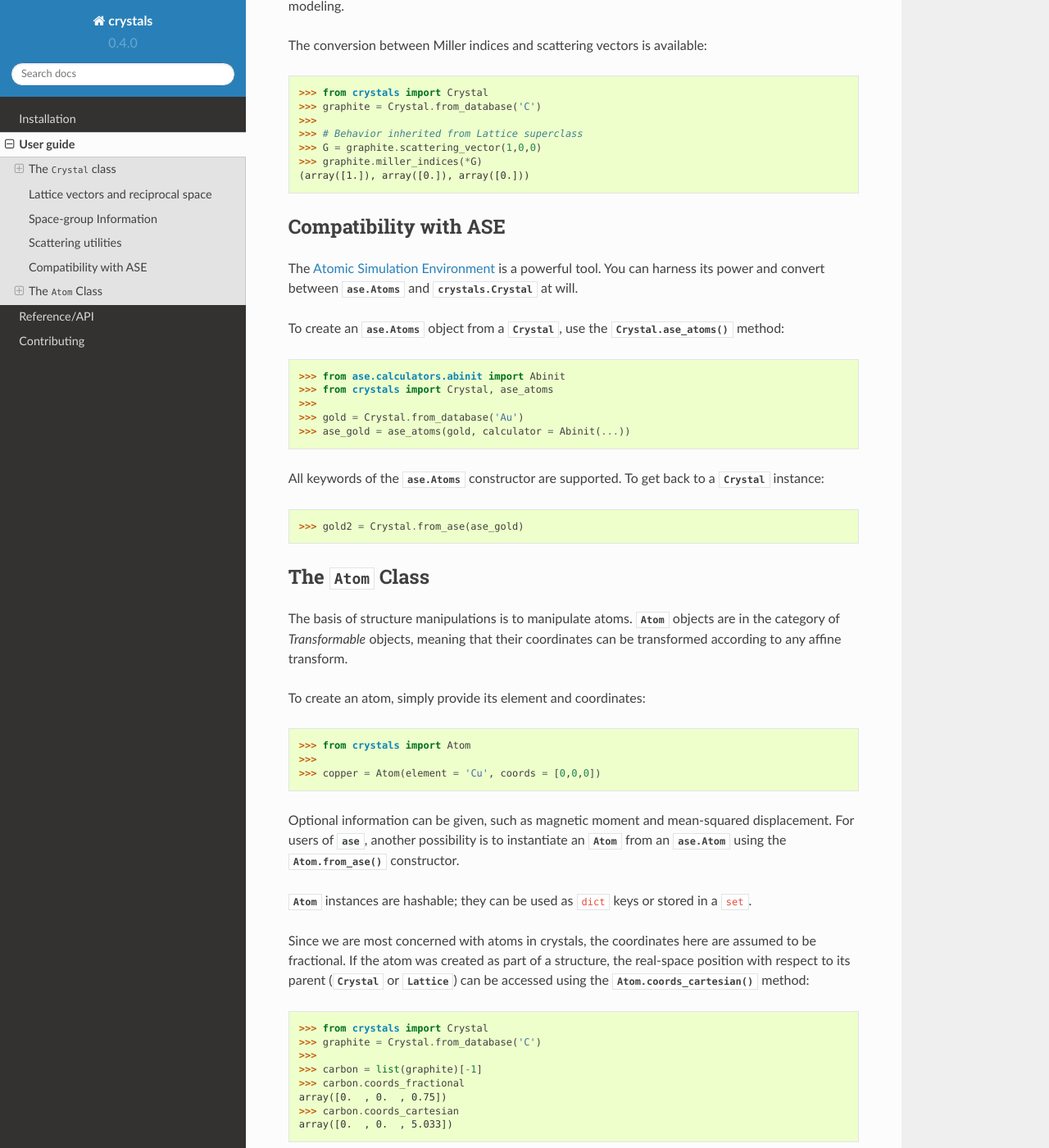
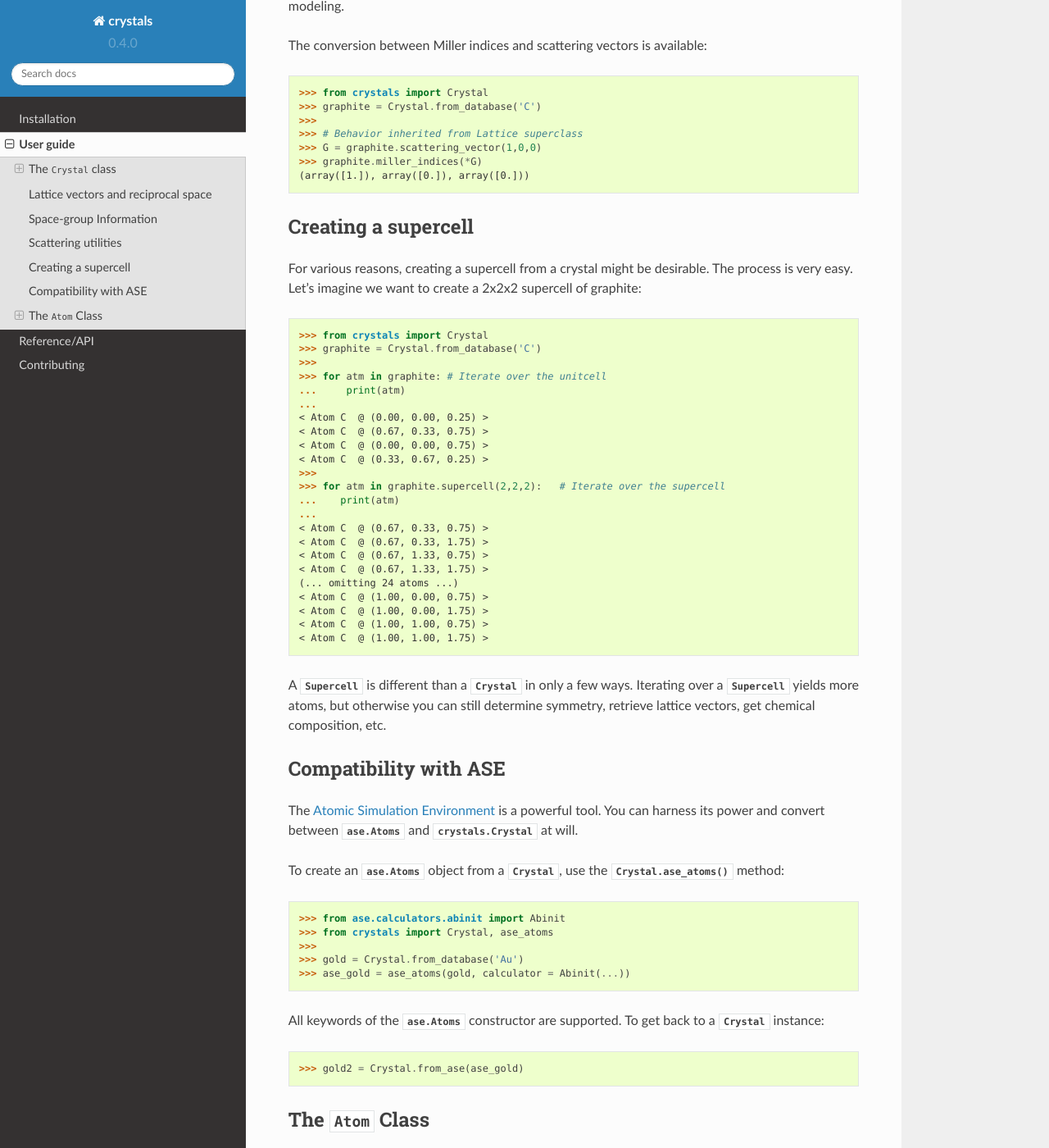
Before and after one commit to LaurentRDC/crystals, a Sphinx documentation site: the page built from docs/guide.rst, in a window 1280 px wide and 1400 px high, scrolled down 5887 px. Shown: the whole window at 82% size. Built offline with Sphinx 7.4.7 and the Read the Docs theme 2.0.0, drawn with Linux system fonts in a browser that asks for light colours.

Commit message:
Supercell documentation

```diff
--- a/docs/guide.rst
+++ b/docs/guide.rst
@@ -276,6 +276,38 @@ The conversion between Miller indices and scattering vectors is available::
     >>> graphite.miller_indices(*G)
     (array([1.]), array([0.]), array([0.]))
 
+Creating a supercell
+====================
+For various reasons, creating a supercell from a crystal might be desirable. The process is very easy.
+Let's imagine we want to create a 2x2x2 supercell of graphite::
+
+    >>> from crystals import Crystal
+    >>> graphite = Crystal.from_database('C')
+    >>>
+    >>> for atm in graphite: # Iterate over the unitcell
+    ...     print(atm)
+    ...
+    < Atom C  @ (0.00, 0.00, 0.25) >
+    < Atom C  @ (0.67, 0.33, 0.75) >
+    < Atom C  @ (0.00, 0.00, 0.75) >
+    < Atom C  @ (0.33, 0.67, 0.25) >
+    >>>
+    >>> for atm in graphite.supercell(2,2,2):   # Iterate over the supercell
+    ...    print(atm)
+    ...
+    < Atom C  @ (0.67, 0.33, 0.75) >
+    < Atom C  @ (0.67, 0.33, 1.75) >
+    < Atom C  @ (0.67, 1.33, 0.75) >
+    < Atom C  @ (0.67, 1.33, 1.75) >
+    (... omitting 24 atoms ...)
+    < Atom C  @ (1.00, 0.00, 0.75) >
+    < Atom C  @ (1.00, 0.00, 1.75) >
+    < Atom C  @ (1.00, 1.00, 0.75) >
+    < Atom C  @ (1.00, 1.00, 1.75) >
+
+A :class:`Supercell` is different than a :class:`Crystal` in only a few ways. Iterating over a :class:`Supercell` yields more atoms,
+but otherwise you can still determine symmetry, retrieve lattice vectors, get chemical composition, etc.
+
 Compatibility with ASE
 ======================
 The `Atomic Simulation Environment <https://wiki.fysik.dtu.dk/ase/index.html>`_ is a powerful tool. You can harness its power and convert
```
Also changed, not shown: 2 other files.
